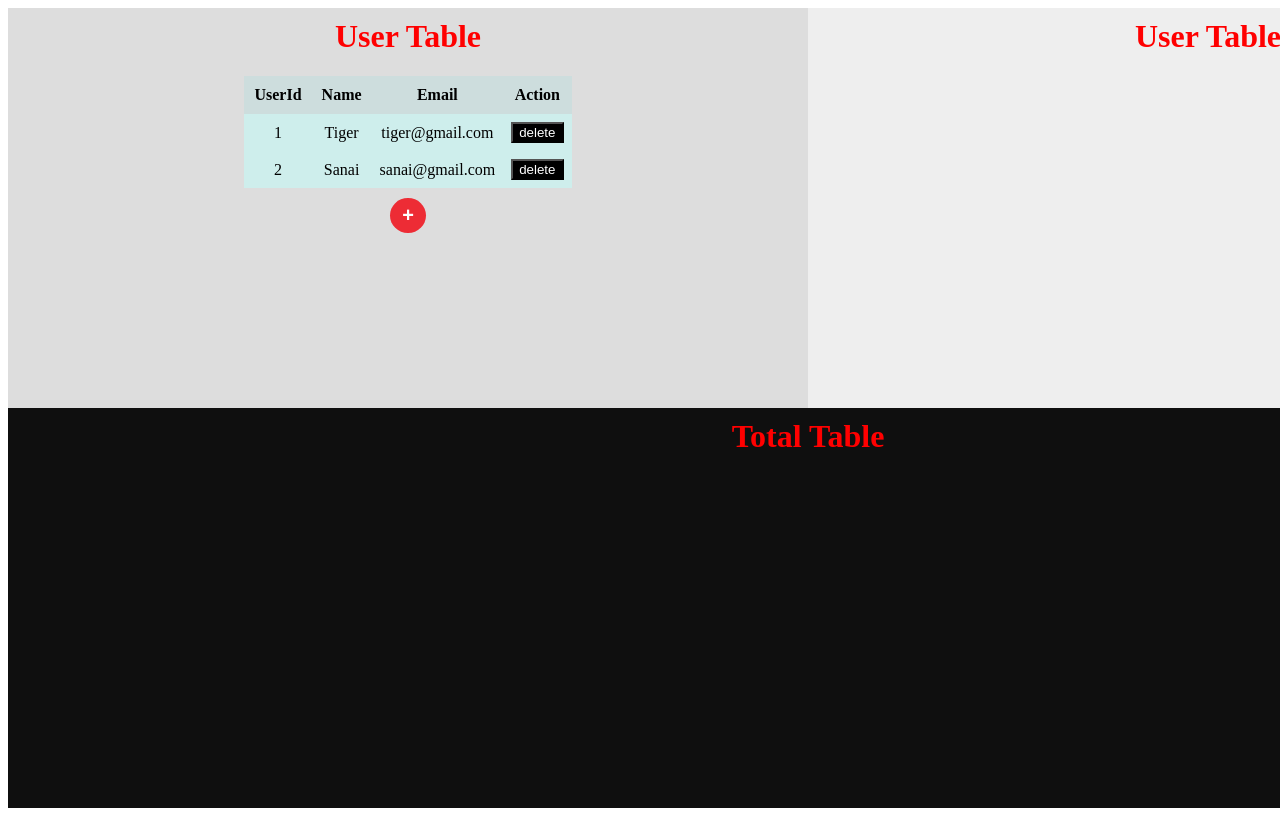
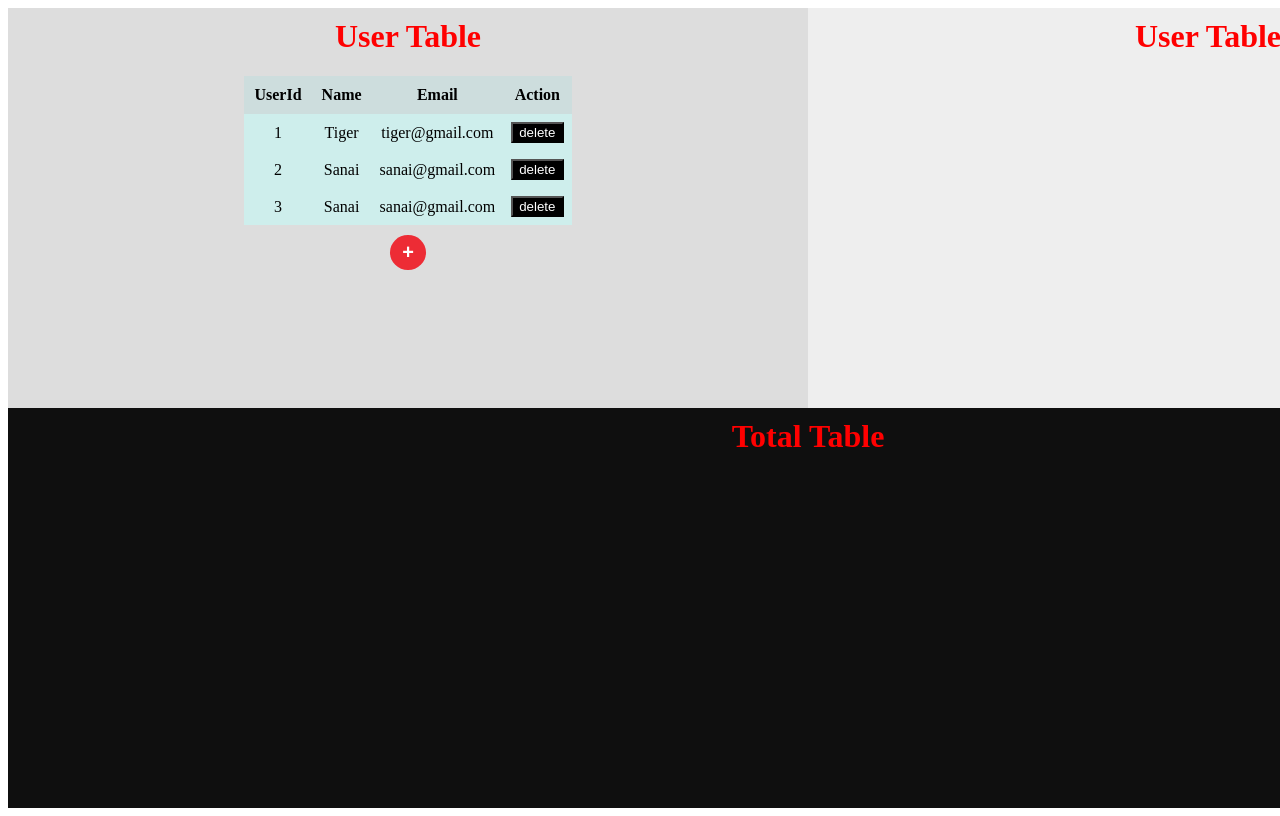
Before and after one commit to tiger1028/hello-git, a React (Vite) app: page / in a window 1280 px wide. Shown: the top 816 px of the page. Built offline with nearby package versions, Linux system fonts and the light colour scheme.

Commit message:
feat: add user info

```diff
--- a/src/consts/UserInfoType.ts
+++ b/src/consts/UserInfoType.ts
@@ -11,4 +11,7 @@ export const INITIAL_INFO: UserInfoType[] = [
   {
     userId: 2, name: "Sanai", email: "sanai@gmail.com"
   },
+  {
+    userId: 3, name: "Sanai", email: "sanai@gmail.com"
+  },
 ]
```
